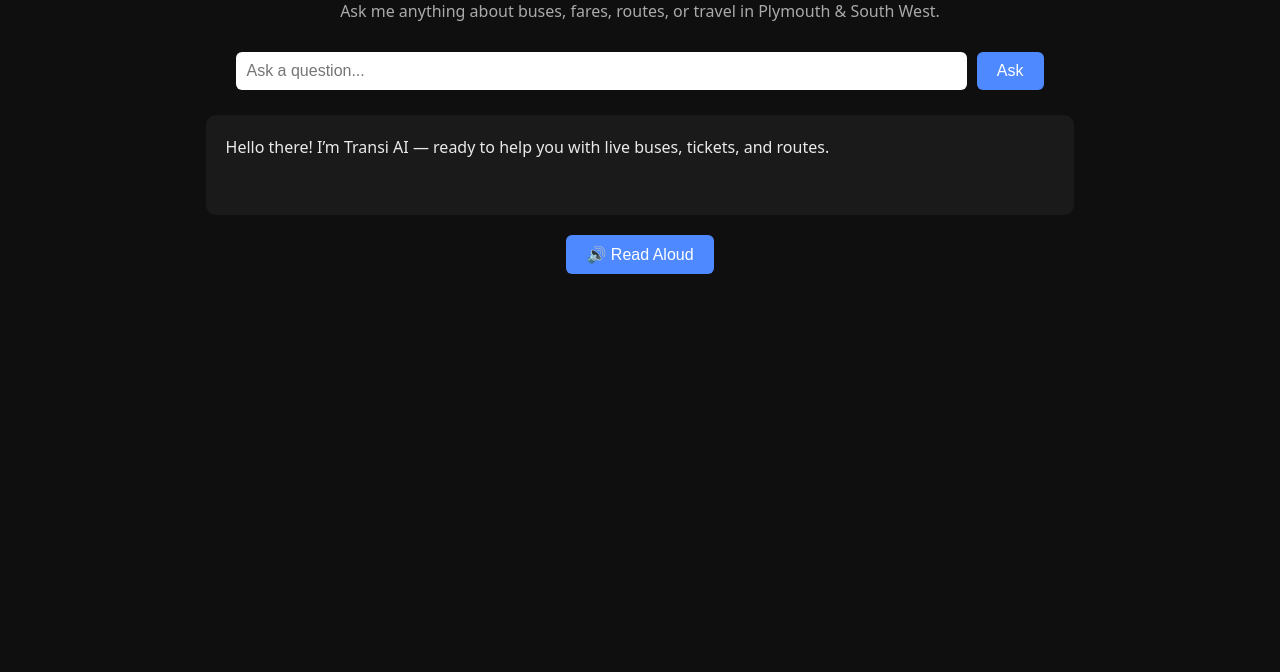
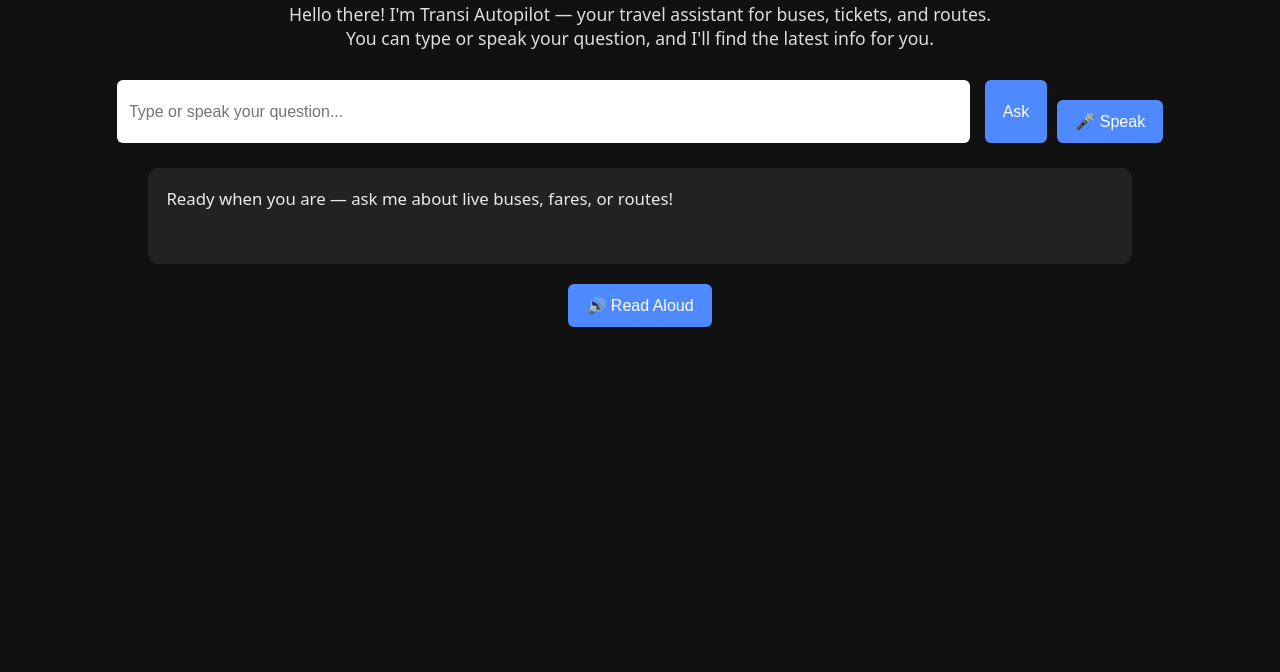
Before and after one commit to an24-bit/Golink, a website: page public/index.html in a window 1280 px wide. Shown: the part 128-800 px from the top of the page. Drawn offline with Linux system fonts and the light colour scheme.

Commit message:
Update index.html

```diff
--- a/public/index.html
+++ b/public/index.html
@@ -3,21 +3,90 @@
 <head>
   <meta charset="UTF-8" />
   <meta name="viewport" content="width=device-width, initial-scale=1.0" />
-  <title>Transi AI Assistant</title>
+  <title>Transi Autopilot Assistant</title>
   <link rel="stylesheet" href="style.css" />
+  <style>
+    body {
+      font-family: system-ui, sans-serif;
+      background: #111;
+      color: #f2f2f2;
+      text-align: center;
+      padding: 40px;
+    }
+    h1 {
+      color: #a78bfa;
+      font-size: 2rem;
+    }
+    #welcome {
+      font-size: 1.1rem;
+      color: #ddd;
+      margin-bottom: 30px;
+    }
+    .chat-box {
+      margin-bottom: 20px;
+    }
+    input {
+      width: 70%;
+      padding: 12px;
+      border-radius: 6px;
+      border: none;
+      font-size: 1rem;
+      margin-right: 5px;
+    }
+    button {
+      padding: 12px 18px;
+      border-radius: 6px;
+      border: none;
+      cursor: pointer;
+      background: #4e89ff;
+      color: #fff;
+      font-size: 1rem;
+      transition: background 0.2s;
+    }
+    button:hover {
+      background: #3c6fe0;
+    }
+    .response-box {
+      margin-top: 25px;
+      padding: 18px;
+      background: #222;
+      border-radius: 10px;
+      width: 80%;
+      margin-left: auto;
+      margin-right: auto;
+      font-size: 1.05rem;
+      line-height: 1.5;
+      text-align: left;
+    }
+    #speakBtn, #voiceBtn {
+      margin-top: 20px;
+    }
+    audio {
+      margin-top: 20px;
+      width: 80%;
+    }
+  </style>
 </head>
+
 <body>
-  <h1>🚍 Transi AI Assistant</h1>
-  <p class="subtitle">Ask me anything about buses, fares, routes, or travel in Plymouth & South West.</p>
+  <h1>🚌 Transi Autopilot Assistant</h1>
+  <p id="welcome">
+    Hello there! I'm Transi Autopilot — your travel assistant for buses, tickets, and routes.<br>
+    You can type or speak your question, and I'll find the latest info for you.
+  </p>
 
   <div class="chat-box">
-    <input id="question" type="text" placeholder="Ask a question..." />
+    <input id="question" type="text" placeholder="Type or speak your question..." />
     <button id="askBtn">Ask</button>
+    <button id="voiceBtn">🎤 Speak</button>
   </div>
 
-  <div id="responseBox" class="response-box">Hello there! I’m Transi AI — ready to help you with live buses, tickets, and routes.</div>
+  <div id="responseBox" class="response-box">
+    Ready when you are — ask me about live buses, fares, or routes!
+  </div>
 
   <button id="speakBtn">🔊 Read Aloud</button>
+  <audio id="audioBox" controls hidden></audio>
 
   <script src="script.js"></script>
 </body>
```
